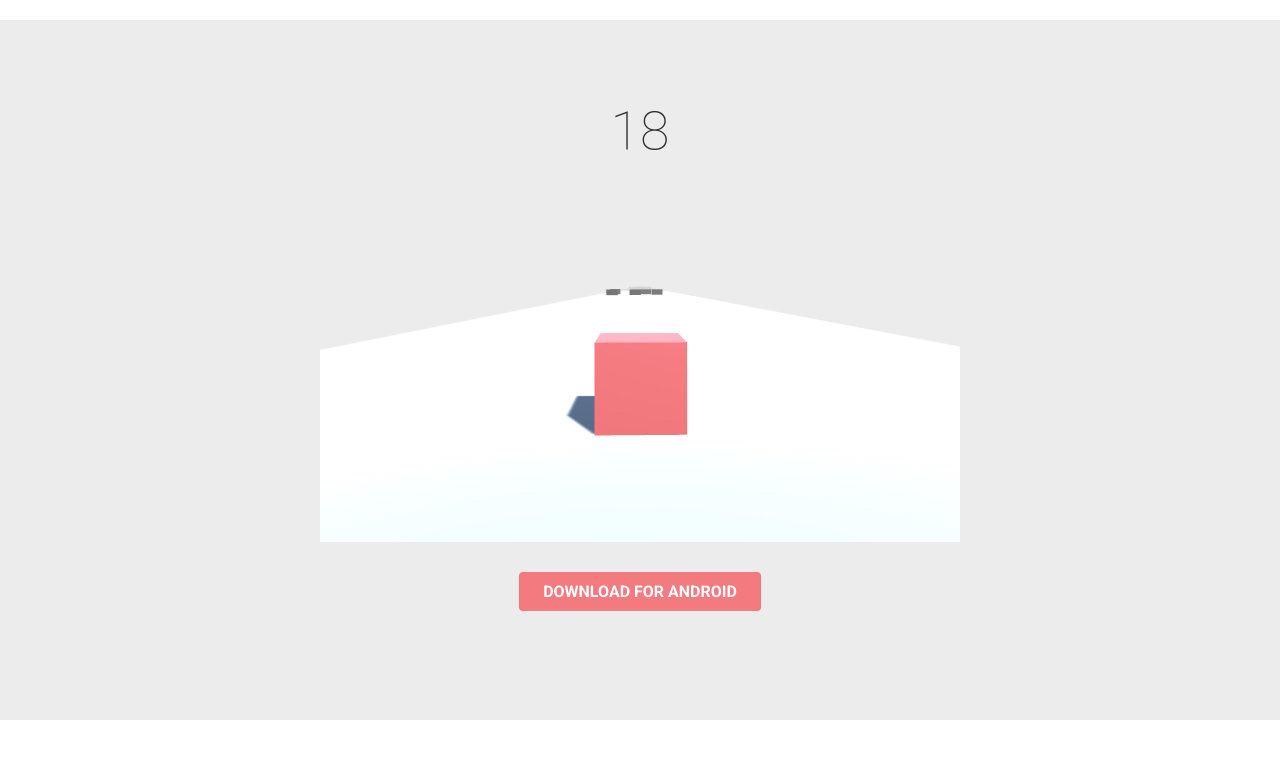
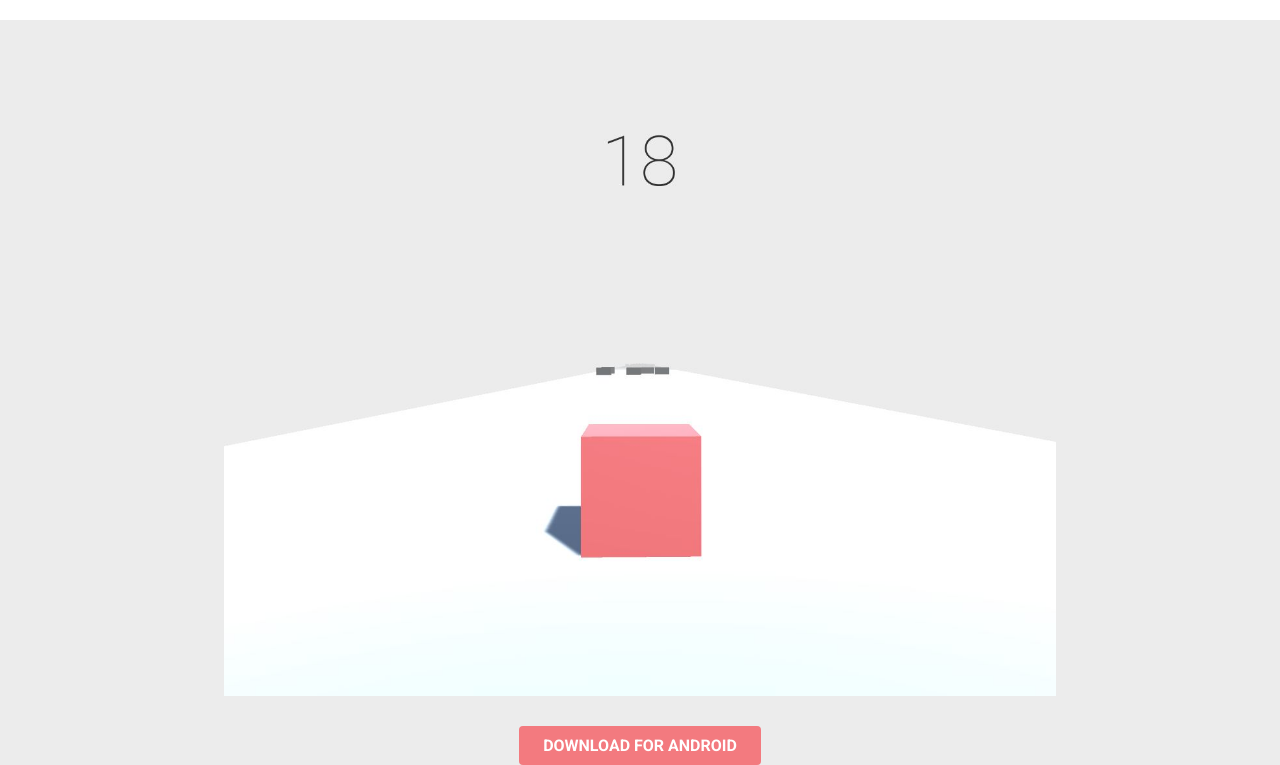
Before and after one commit to AyoubTRD/NoNameGameSite, a plain HTML site: page index.html in a window 1280 px wide. Shown: the part 70-835 px from the top of the page. Before the commit the page ends 800 px from the top, so only its background shows below. Drawn offline with Linux system fonts and the light colour scheme.

Commit message:
tweaked styling

```diff
--- a/main.css
+++ b/main.css
@@ -65,7 +65,8 @@ nav {
 }
 
 .hero img {
-    width: 50%;
+    width: 65%;
+    min-width: 300px;
     display: block;
     margin: 0 auto;
     margin-bottom: 40px;
```
